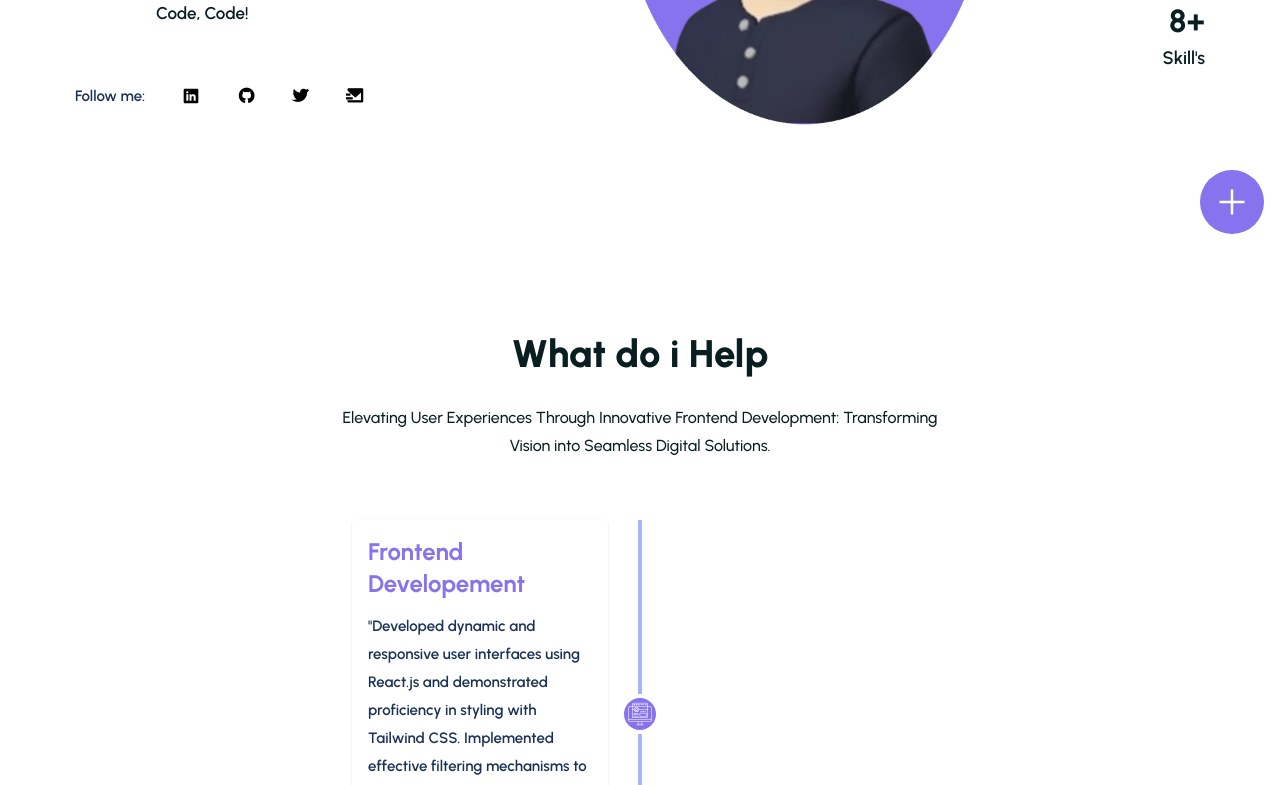
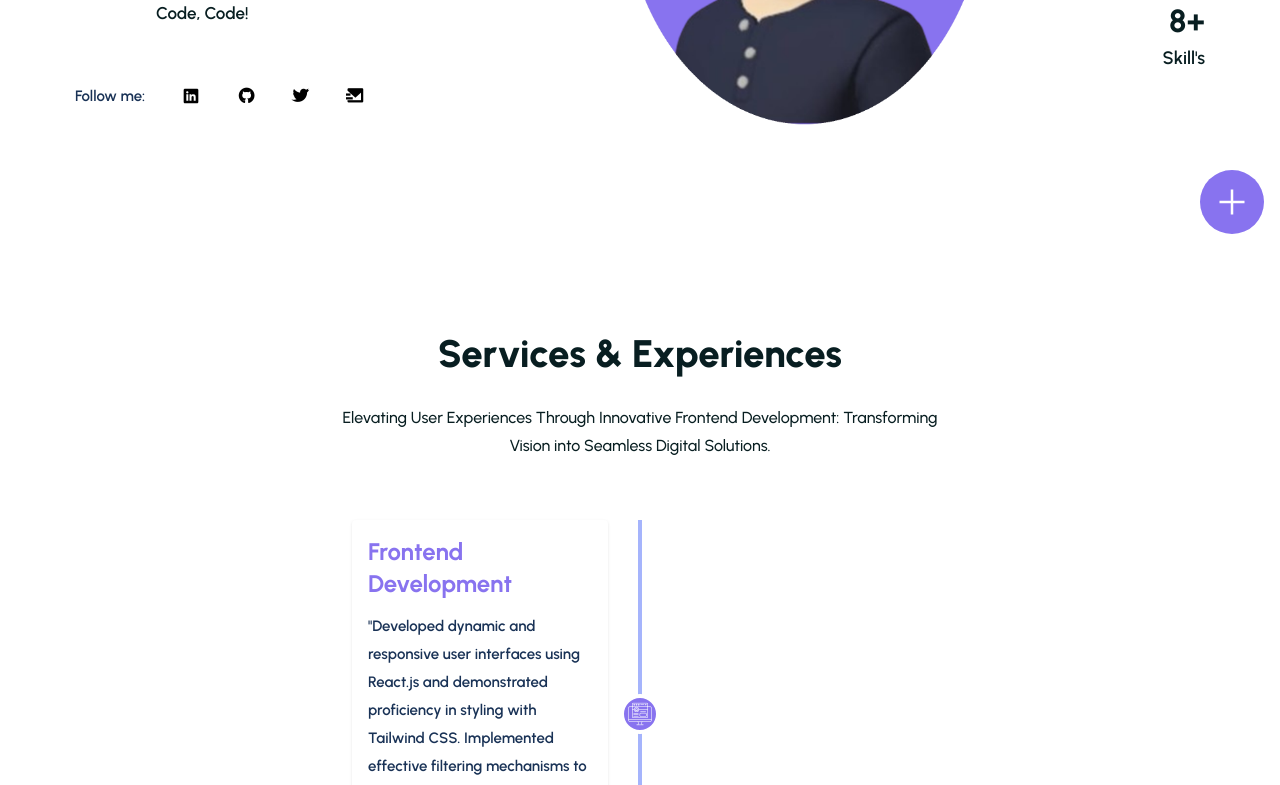
Before and after one commit to warissayed/Portfolio-website, a React (Create React App) app: page / in a window 1280 px wide. Shown: the part 522-1307 px from the top of the page. Built offline with nearby package versions, Linux system fonts and the light colour scheme.

Commit message:
updated services file

```diff
--- a/src/components/UI/Services.jsx
+++ b/src/components/UI/Services.jsx
@@ -10,7 +10,7 @@ const Services = () => {
       <div className="container lg:pt-5">
         <div className="text-center">
           <h2 className="text-headingColor font-[800] text-[2.4rem] mb-5">
-            What do i Help
+            Services & Experiences
           </h2>
           <p className="lg:max-w-[600px] lg:mx-auto text-headingColor font-[500] text-[16px] leading-7">
             Elevating User Experiences Through Innovative Frontend Development:
@@ -33,7 +33,7 @@ const Services = () => {
                         className="bg-white p-4 rounded shadow group hover:bg-primaryColor cursor-pointer easy-in duration-150"
                       >
                         <h3 className="text-primaryColor font-[700] mb-3 group-hover:text-white group-hover:font[600] text-2xl ">
-                          Frontend Developement
+                          Frontend Development
                         </h3>
                         <p className="text-[15px] text-smallTextColor group-hover:text-white group-hover:font-[500] leading-7">
                           "Developed dynamic and responsive user interfaces
```
